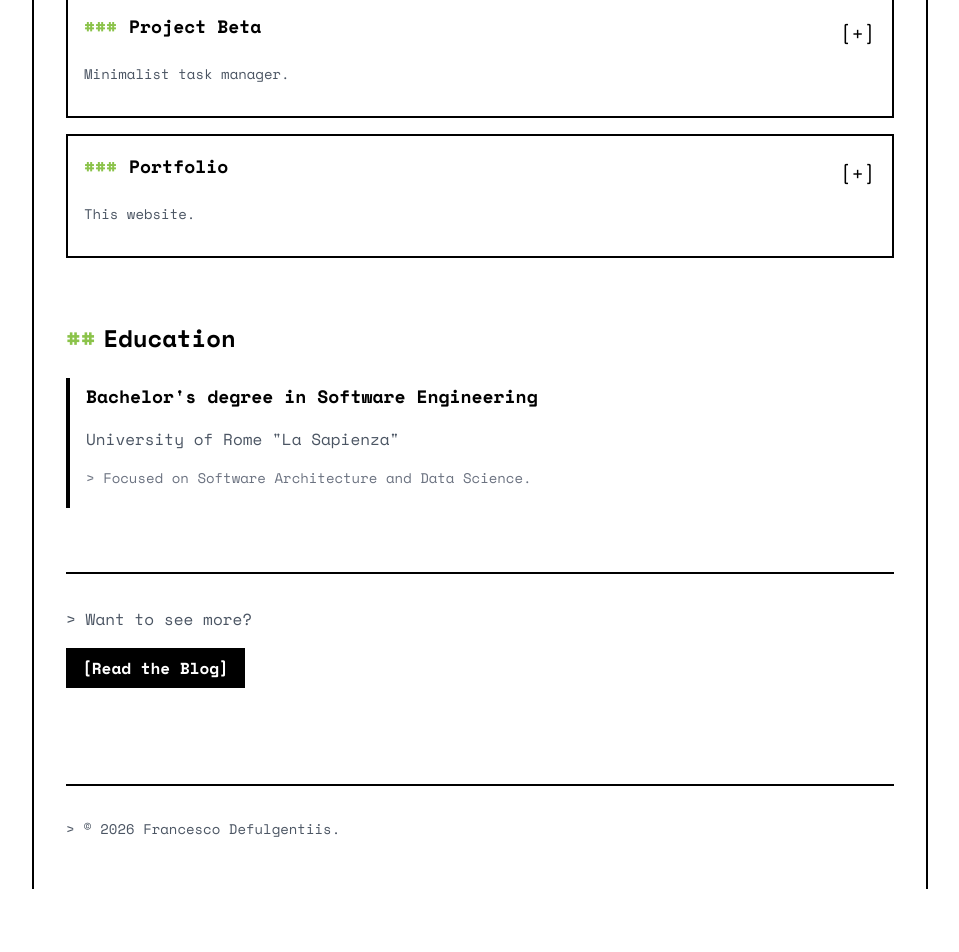
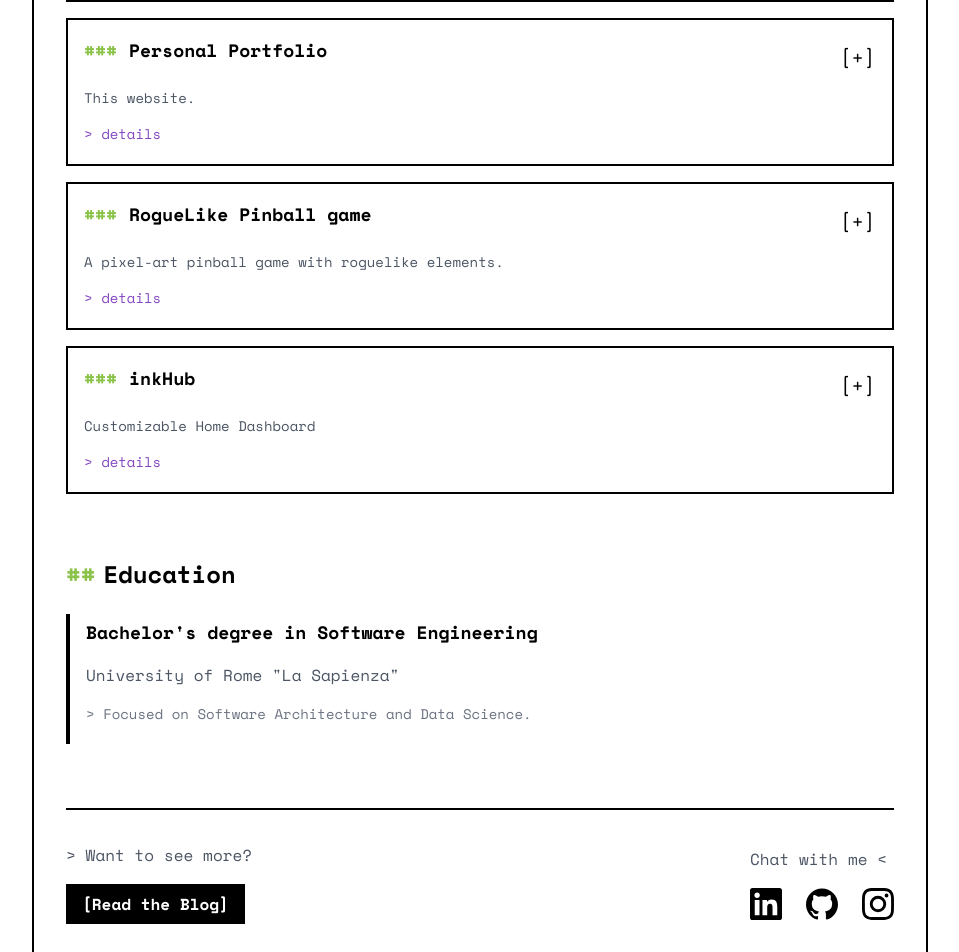
Before and after one commit to FrancescoDefulgentiis/francescoDefulgentiis.github.io, a React (Vite) app: page / in a window 1280 px wide. Shown: the part 820-1772 px from the top of the page, without its empty margins (160-1119 px from the left). Before the commit the page ends 1709 px from the top, so only its background shows below. Built offline with nearby package versions, Linux system fonts and the light colour scheme.

Commit message:
added social buttons, fixed work and projects

```diff
--- a/src/components/layout/Layout.jsx
+++ b/src/components/layout/Layout.jsx
@@ -10,7 +10,7 @@ const Layout = () => {
         <div className="min-h-screen bg-white p-4 md:p-8 max-w-4xl mx-auto border-x-2 border-black min-w-[320px]">
             <header className="mb-12 border-b-2 border-black pb-4 flex justify-between items-end">
                 <div>
-                    {/* Minimal brand or similar if needed */}
+                    {/* could be useful */}
                 </div>
                 <nav>
                     <ul className="flex gap-6 font-mono">
--- a/src/components/sections/WorkProjects.jsx
+++ b/src/components/sections/WorkProjects.jsx
@@ -2,20 +2,25 @@ import React, { useState } from 'react';
 
 const projects = [
     {
-        title: "Currently emplyed at Ntt Data Italia",
+        title: "Currently employed at Ntt Data Italia",
         shortDesc: "Software Engineer & Consultant.",
-        details: "brief description of my job"
+        details: "Building full stack solutions across a diverse technology landscape on the back-end and front-end. I collaborate directly with clients to understand their needs and deliver tailored, production-ready software."
     },
     {
-        title: "Project Beta",
-        shortDesc: "Minimalist task manager.",
-        details: "React + Firebase. Focus on Brutalist design principles."
+        title: "Personal Portfolio",
+        shortDesc: "This website.",
+        details: `I built this site primarily as a personal diary. A space to log progress embracing the \"build in public\" philosophy, I've stepped out of my local environment to share my work. To get this project off the ground, I used a stack of fast and simple tools. React: For a lean, component-based architecture. Vite: To build and serve the app efficiently. Tailwind CSS: To handle styling without the heavy lifting of traditional frameworks.`
     },
     {
-        title: "Portfolio",
-        shortDesc: "This website.",
-        details: "React + Vite + Tailwind CSS."
+        title: "RogueLike Pinball game",
+        shortDesc: "A pixel-art pinball game with roguelike elements.",
+        details: `This is a work in progress project I'm building in Godot 4 with GDScript. I will soon make a dedicated post about it.`
     },
+    {
+        title: "inkHub",
+        shortDesc: "Customizable Home Dashboard",
+        details: `InkHub is a versatile hardware platform that integrates the high-contrast clarity of e-ink technology with the processing power of a Raspberry Pi. At its core, the project focuses on modular utility. Rather than functioning as a closed system, InkHub is designed to be an extensible ecosystem. By prioritizing open customizability and collaborative input, the device allows for a wide range of applications.`
+    }
 ];
 
 const WorkProjects = () => {
@@ -35,23 +40,23 @@ const WorkProjects = () => {
                 {projects.map((project, idx) => (
                     <div
                         key={idx}
-                        className={`border-2 border-black p-4 transition-all cursor-pointer shadow-[2px_2px_0px_0px_rgba(0,0,0,0)] hover:shadow-[4px_4px_0px_0px_rgba(0,0,0,1)] hover:-translate-y-0.5 ${openIndex === idx ? 'bg-black text-white' : 'bg-white hover:bg-gray-50'}`}
+                        className={`border-2 border-black p-4 transition-all cursor-pointer shadow-[2px_2px_0px_0px_rgba(0,0,0,0)] hover:shadow-[4px_4px_0px_0px_rgba(0,0,0,1)] hover:-translate-y-0.5 ${openIndex === idx ? 'bg-gray-50' : 'bg-white hover:bg-gray-50'}`}
                         onClick={() => toggle(idx)}
                     >
                         <div className="flex justify-between items-center select-none">
                             <h3 className="font-bold text-lg font-mono flex items-center">
-                                <span className={`${openIndex === idx ? 'text-accent-secondary' : 'text-accent-primary'} mr-3`}>###</span>
+                                <span className="text-accent-primary mr-3">###</span>
                                 {project.title}
                             </h3>
                             <span className="font-mono text-xl">{openIndex === idx ? '[-]' : '[+]'}</span>
                         </div>
-                        <p className={`mt-2 font-mono text-sm ${openIndex === idx ? 'text-gray-300' : 'text-gray-600'}`}>
+                        <p className="mt-2 font-mono text-sm text-gray-600">
                             {project.shortDesc}
                         </p>
+                        <p className="font-mono text-sm text-accent-secondary mb-1">&gt; details</p>
 
                         {openIndex === idx && (
-                            <div className="mt-4 pt-4 border-t border-gray-600 animate-in fade-in slide-in-from-top-1 duration-200">
-                                <p className="font-mono text-sm text-accent-secondary mb-1">&gt; details</p>
+                            <div className="mt-4 pt-4 border-t border-gray-300 animate-in fade-in slide-in-from-top-1 duration-200">
                                 <p className="font-mono text-sm">{project.details}</p>
                             </div>
                         )}
--- a/src/pages/Home.jsx
+++ b/src/pages/Home.jsx
@@ -23,11 +23,63 @@ const Home = () => {
             {/* <Certifications /> */}
 
             <section className="animate-in fade-in duration-1000 delay-300 border-t-2 border-black pt-8">
-                <p className="font-mono text-gray-600 mb-4">&gt; Want to see more?</p>
-                <a href="/blog" className="inline-block bg-black text-white px-4 py-2 font-bold hover:bg-accent-primary transition-colors">
-                    [Read the Blog]
-                </a>
+                <div className="flex flex-col md:flex-row md:items-center md:justify-between gap-8">
+                    <div>
+                        <p className="font-mono text-gray-600 mb-4">&gt; Want to see more?</p>
+                        <a href="home#/blog" className="inline-block bg-black text-white px-4 py-2 font-bold hover:bg-accent-primary transition-colors">
+                            [Read the Blog]
+                        </a>
+                    </div>
+                    <div>
+                        <p className="font-mono text-gray-600 mb-4"> Chat with me &lt;</p>
+                        <div className="flex gap-6">
+                            <a
+                                href="https://www.linkedin.com/in/francescodefulgentiis/"
+                                target="_blank"
+                                rel="noopener noreferrer"
+                                className="group"
+                                aria-label="LinkedIn"
+                            >
+                                <svg
+                                    className="w-8 h-8 fill-current text-black group-hover:text-accent-primary transition-colors"
+                                    viewBox="0 0 24 24"
+                                >
+                                    <path d="M20.447 20.452h-3.554v-5.569c0-1.328-.027-3.037-1.852-3.037-1.853 0-2.136 1.445-2.136 2.939v5.667H9.351V9h3.414v1.561h.046c.477-.9 1.637-1.85 3.37-1.85 3.601 0 4.267 2.37 4.267 5.455v6.286zM5.337 7.433c-1.144 0-2.063-.926-2.063-2.065 0-1.138.92-2.063 2.063-2.063 1.14 0 2.064.925 2.064 2.063 0 1.139-.925 2.065-2.064 2.065zm1.782 13.019H3.555V9h3.564v11.452zM22.225 0H1.771C.792 0 0 .774 0 1.729v20.542C0 23.227.792 24 1.771 24h20.451C23.2 24 24 23.227 24 22.271V1.729C24 .774 23.2 0 22.222 0h.003z" />
+                                </svg>
+                            </a>
+                            <a
+                                href="https://github.com/francescoDefulgentiis"
+                                target="_blank"
+                                rel="noopener noreferrer"
+                                className="group"
+                                aria-label="GitHub"
+                            >
+                                <svg
+                                    className="w-8 h-8 fill-current text-black group-hover:text-accent-tertiary transition-colors"
+                                    viewBox="0 0 24 24"
+                                >
+                                    <path d="M12 .297c-6.63 0-12 5.373-12 12 0 5.303 3.438 9.8 8.205 11.385.6.113.82-.258.82-.577 0-.285-.01-1.04-.015-2.04-3.338.724-4.042-1.61-4.042-1.61C4.422 18.07 3.633 17.7 3.633 17.7c-1.087-.744.084-.729.084-.729 1.205.084 1.838 1.236 1.838 1.236 1.07 1.835 2.809 1.305 3.495.998.108-.776.417-1.305.76-1.605-2.665-.3-5.466-1.332-5.466-5.93 0-1.31.465-2.38 1.235-3.22-.135-.303-.54-1.523.105-3.176 0 0 1.005-.322 3.3 1.23.96-.267 1.98-.399 3-.405 1.02.006 2.04.138 3 .405 2.28-1.552 3.285-1.23 3.285-1.23.645 1.653.24 2.873.12 3.176.765.84 1.23 1.91 1.23 3.22 0 4.61-2.805 5.625-5.475 5.92.42.36.81 1.096.81 2.22 0 1.606-.015 2.896-.015 3.286 0 .315.21.69.825.57C20.565 22.092 24 17.592 24 12.297c0-6.627-5.373-12-12-12" />
+                                </svg>
+                            </a>
+                            <a
+                                href="https://www.instagram.com/francescodefulgentiis/"
+                                target="_blank"
+                                rel="noopener noreferrer"
+                                className="group"
+                                aria-label="Instagram"
+                            >
+                                <svg
+                                    className="w-8 h-8 fill-current text-black group-hover:text-accent-secondary transition-colors"
+                                    viewBox="0 0 24 24"
+                                >
+                                    <path d="M12 2.163c3.204 0 3.584.012 4.85.07 3.252.148 4.771 1.691 4.919 4.919.058 1.265.069 1.645.069 4.849 0 3.205-.012 3.584-.069 4.849-.149 3.225-1.664 4.771-4.919 4.919-1.266.058-1.644.07-4.85.07-3.204 0-3.584-.012-4.849-.07-3.26-.149-4.771-1.699-4.919-4.92-.058-1.265-.07-1.644-.07-4.849 0-3.204.013-3.583.07-4.849.149-3.227 1.664-4.771 4.919-4.919 1.266-.057 1.645-.069 4.849-.069zM12 0C8.741 0 8.333.014 7.053.072 2.695.272.273 2.69.073 7.052.014 8.333 0 8.741 0 12c0 3.259.014 3.668.072 4.948.2 4.358 2.618 6.78 6.98 6.98C8.333 23.986 8.741 24 12 24c3.259 0 3.668-.014 4.948-.072 4.354-.2 6.782-2.618 6.979-6.98.059-1.28.073-1.689.073-4.948 0-3.259-.014-3.667-.072-4.947-.196-4.354-2.617-6.78-6.979-6.98C15.668.014 15.259 0 12 0zm0 5.838a6.162 6.162 0 100 12.324 6.162 6.162 0 000-12.324zM12 16a4 4 0 110-8 4 4 0 010 8zm6.406-11.845a1.44 1.44 0 100 2.881 1.44 1.44 0 000-2.881z" />
+                                </svg>
+                            </a>
+                        </div>
+                    </div>
+                </div>
             </section>
+
         </div>
     );
 };
--- a/src/posts/hello-world.md
+++ b/src/posts/hello-world.md
@@ -17,7 +17,7 @@ To get this project off the ground, I paired my (limited) frontend experience wi
 
 ## Why the Minimalism?
 The secret is that I actually hate it, i do live in a rowdy, colorful, quirky home; But here, here the goal is to keep things simple, raw, and content-focused. I feel like today’s internet has become an incredibly crowded place. Between aggressive advertisement spots, intrusive pop-ups, and over-engineered, flashy UIs, it all feels like a bit "much" for a personal blog. I wanted a digital corner that breathes.
-If you're curious about the design philosophy behind this page, check out [why so Sad?](/blog/why-so-sad).
+If you're curious about the design philosophy behind this page, check out [why so Sad?](home#/blog/why-so-sad).
 
 I guess that’s it—this is the "Hello, World!" of my blogging journey.
 
--- a/src/posts/why-so-sad.md
+++ b/src/posts/why-so-sad.md
@@ -5,7 +5,7 @@ description: "Reflecting on why raw aesthetics matters in a polished web."
 toRead: 3
 ---
 
-As I briefly mentioned in my [first post](/blog/hello-world), I feel like today’s internet has become an incredibly crowded place. Between aggressive advertisement spots, intrusive pop-ups, and over-engineered, flashy UIs, it all feels like a bit "much" for a personal blog.
+As I briefly mentioned in my [first post](home#/blog/hello-world), I feel like today’s internet has become an incredibly crowded place. Between aggressive advertisement spots, intrusive pop-ups, and over-engineered, flashy UIs, it all feels like a bit "much" for a personal blog.
 
 I wanted to create a space that felt intentional. It's so easy to fall into the social media rabbit hole, scrolling endlessly through feeds of curated content. So, first things first: I sat down and chose a design philosophy that would help me stay true to my vision.
 
```
